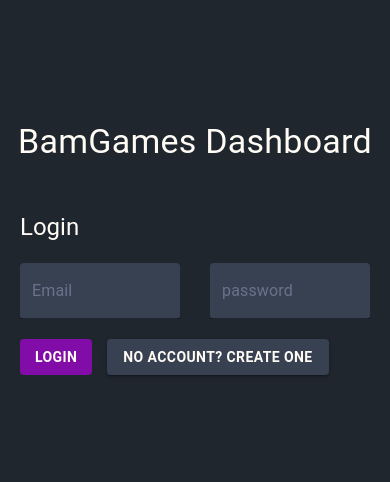
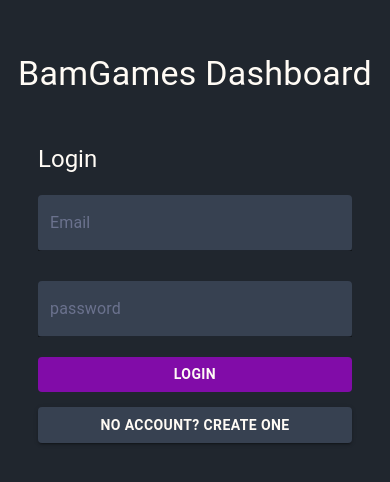
Before and after one commit to wandersonce/bioLink, a Next.js app: page /login in a window 390 px wide. Shown: the part 150-632 px from the top of the page. Built offline with nearby package versions, Linux system fonts and the light colour scheme; no server answers.

Commit message:
Login Mobile

```diff
--- a/src/components/Auth-form.jsx
+++ b/src/components/Auth-form.jsx
@@ -4,6 +4,7 @@ import { useRouter } from 'next/router';
 import { Box, Button, TextField, Typography } from '@mui/material';
 import { Formik } from 'formik';
 import * as yup from 'yup';
+import useMediaQuery from '@mui/material/useMediaQuery';
 
 const initialValues = {
   name: '',
@@ -40,6 +41,7 @@ async function createUser(name, email, password, imgUrl) {
 // This gets handled by the [...nextauth] endpoint
 function AuthForm() {
   const [registered, setRegistered] = useState(false);
+  const matches = useMediaQuery('(max-width:640px)');
 
   // We keep track of whether in a login / or register state
   const [isLogin, setIsLogin] = useState(true);
@@ -81,7 +83,7 @@ function AuthForm() {
   };
 
   return (
-    <section className="max-w-xl mx-auto my-7">
+    <section className="max-w-full w-full sm:max-w-xl mx-auto my-7">
       {!registered ? (
         <>
           <Typography
@@ -109,7 +111,9 @@ function AuthForm() {
                     <Box
                       display="grid"
                       gap="30px"
-                      gridTemplateColumns="repeat(4, minmax(0, 1fr))"
+                      {...(matches
+                        ? { gridTemplateColumns: 'repeat(2, minmax(0, 1fr))' }
+                        : { gridTemplateColumns: 'repeat(4, minmax(0, 1fr))' })}
                       sx={{
                         '& .MuiInputBase-input': {
                           backgroundColor: '#374151',
@@ -171,7 +175,7 @@ function AuthForm() {
                           fullWidth
                           variant="filled"
                           type="text"
-                          label="Image URL"
+                          label="Profile Image URL"
                           onBlur={handleBlur}
                           onChange={handleChange}
                           value={values.imgUrl}
@@ -191,6 +195,9 @@ function AuthForm() {
                       justifyContent="flex-start"
                       mt="20px"
                       gap="15px"
+                      {...(matches
+                        ? { flexDirection: 'column' }
+                        : { flexDirection: 'row' })}
                       sx={{
                         '& .MuiButton-outlined': {
                           backgroundColor: '#810CA8',
```
